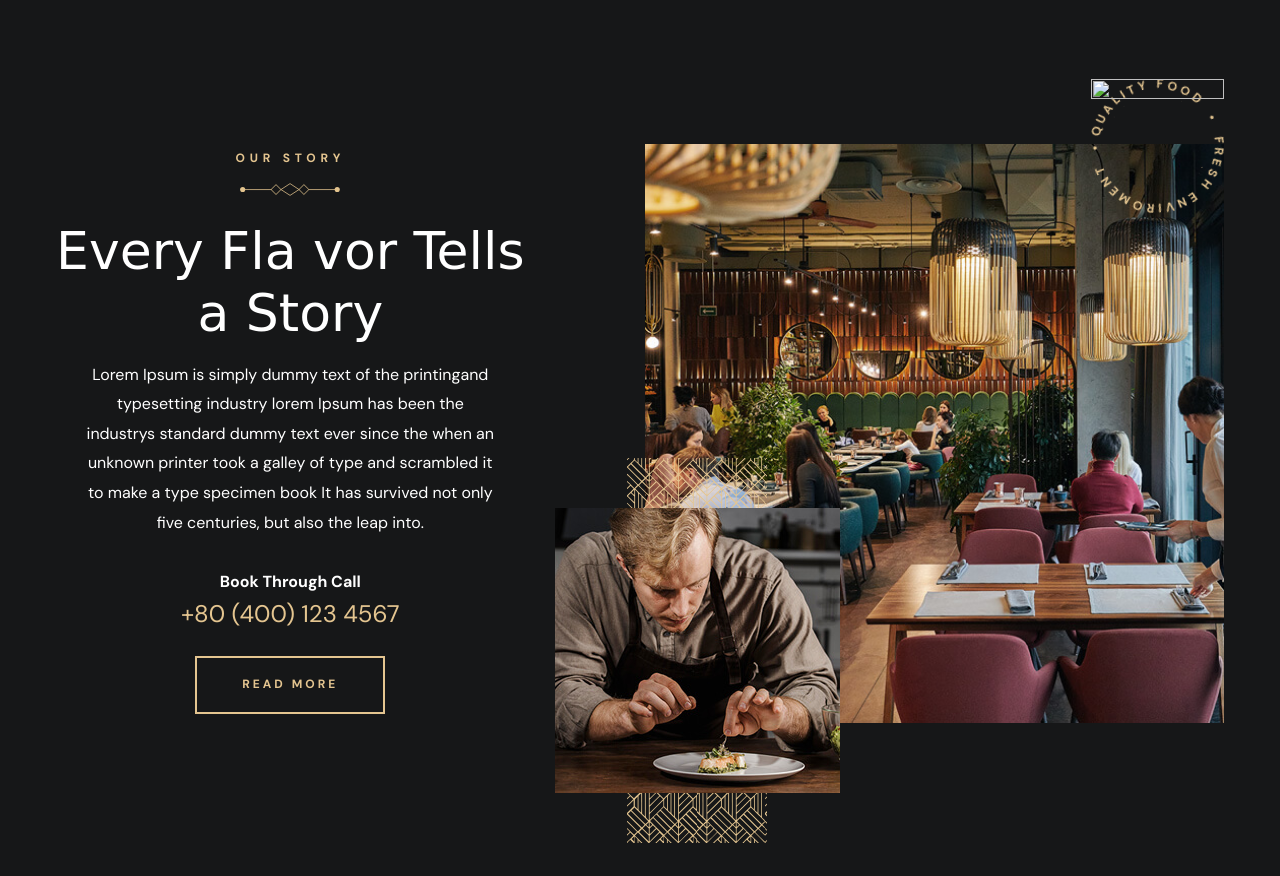
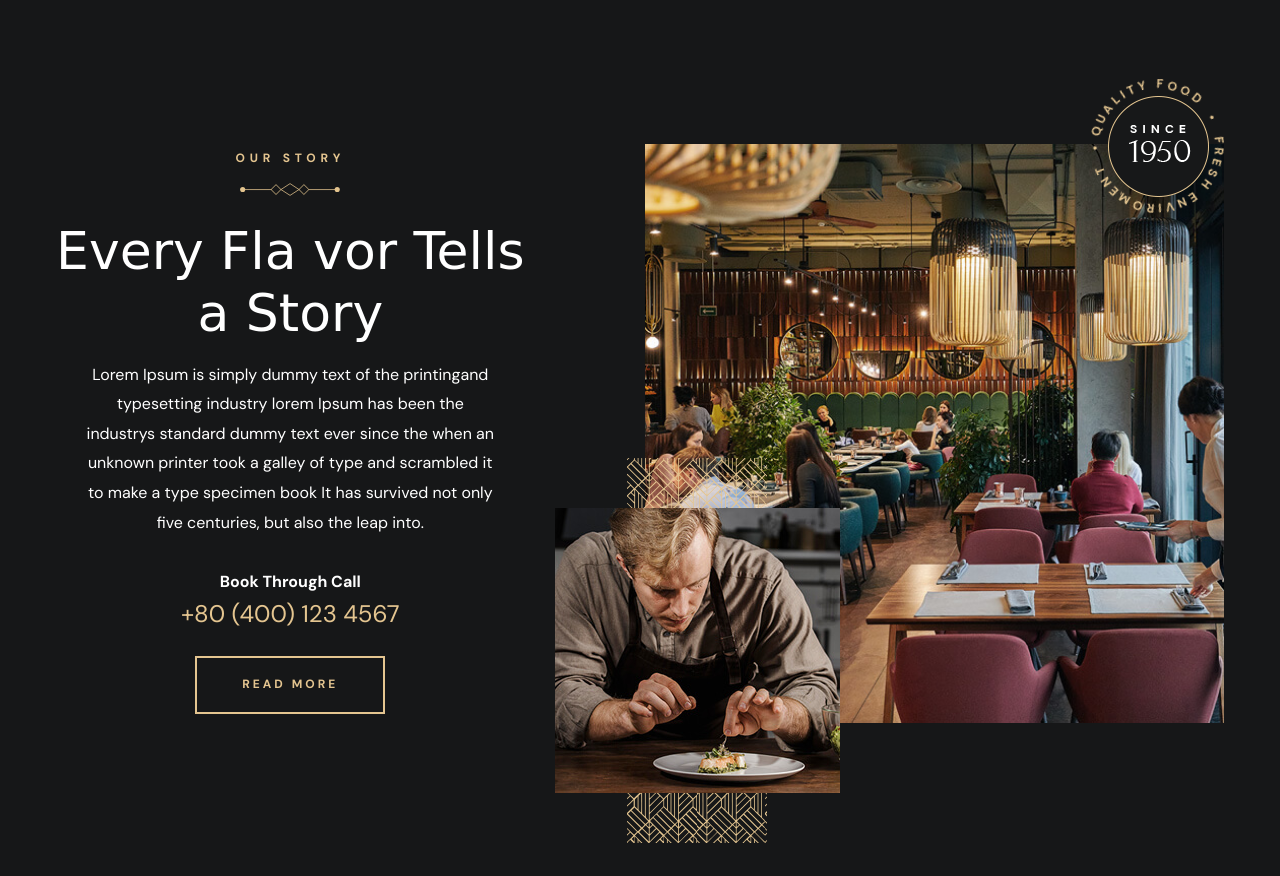
Before and after one commit to Gentlelion831/Amazing-food, a plain HTML site: page index.html in a window 1280 px wide. Shown: the part 1935-2811 px from the top of the page. Drawn offline with nearby package versions, Linux system fonts and the light colour scheme; the site is published under a folder, as on GitHub Pages, so addresses that start at the root find nothing; a web font is replaced by a local one.

Commit message:
adding image

```diff
--- a/index.html
+++ b/index.html
@@ -548,7 +548,7 @@
 
               <div class="abs-img abs-img-2 has-before">
                 <img
-                  src="/img/badge-2.png"
+                  src="./img/badge-2.png"
                   width="133"
                   height="134"
                   loading="lazy"
```
